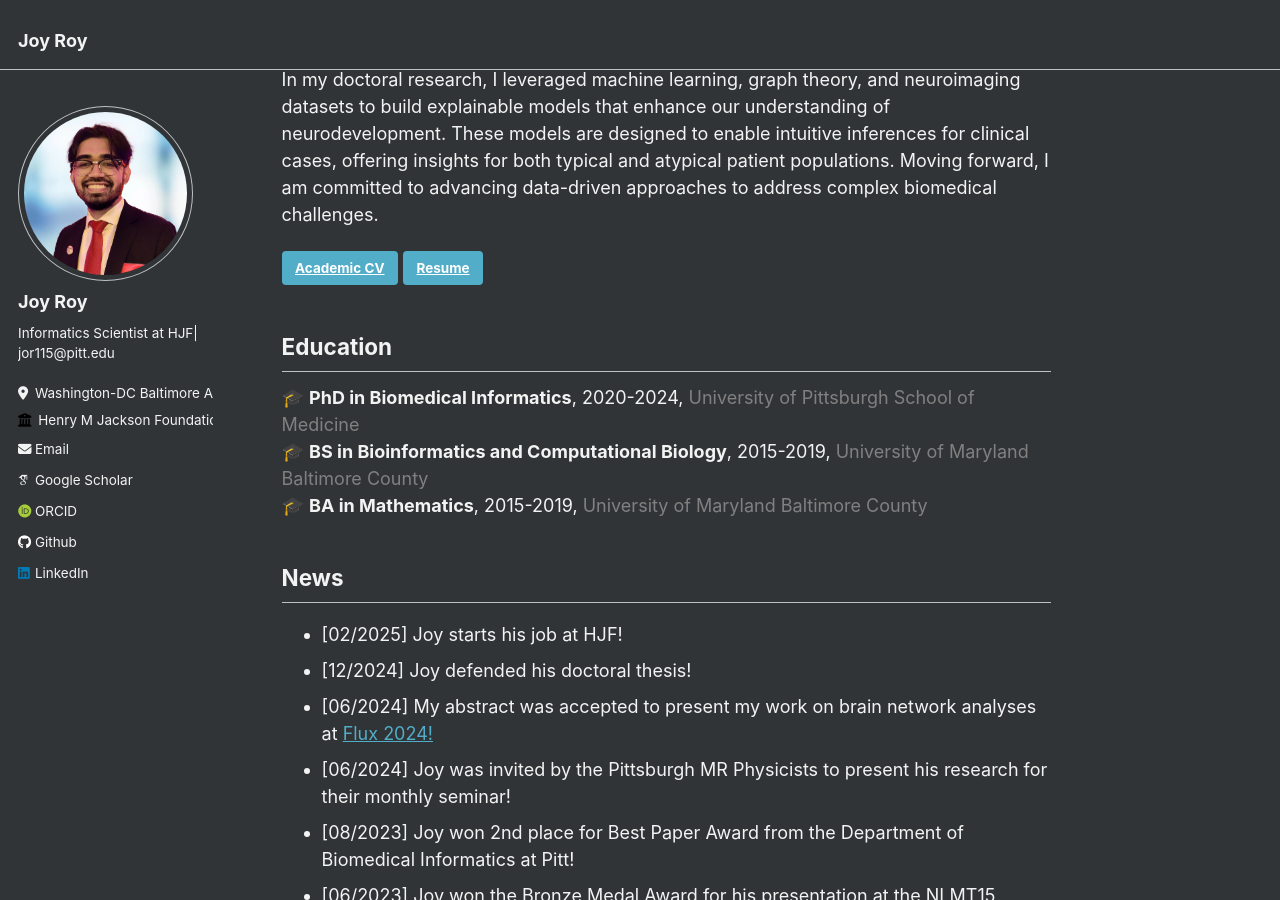
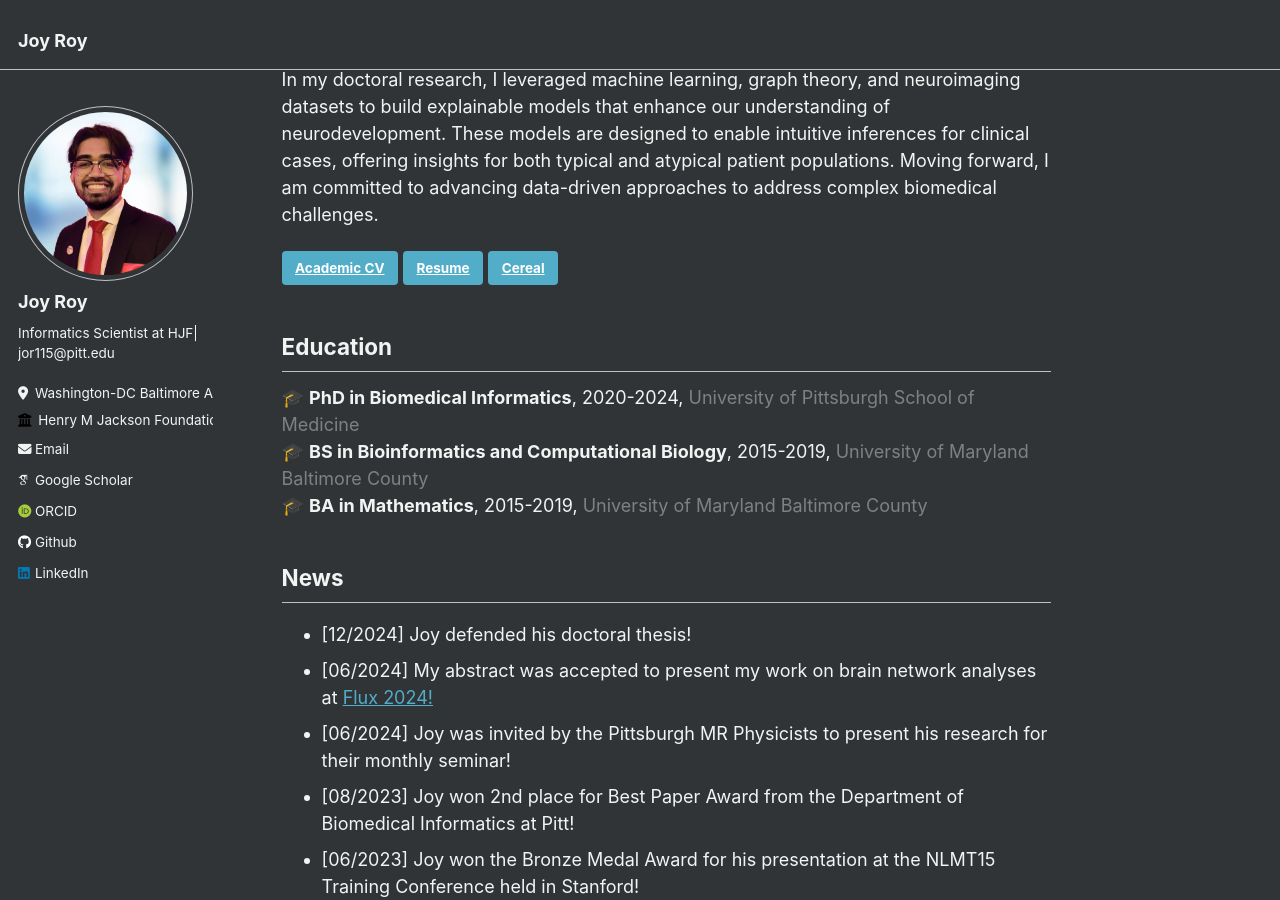
Before and after one commit to overjoyroy/overjoyroy.github.io, a Jekyll site: the page built from _pages/about.md, in a window 1280 px wide and 900 px high, scrolled down 268 px. Built offline with Jekyll 4.4.1, drawn with Linux system fonts in a browser that asks for light colours; some web fonts are replaced.

Commit message:
Cereal gag

```diff
--- a/_pages/about.md
+++ b/_pages/about.md
@@ -11,7 +11,7 @@ Hi! I'm Joy. I hold a PhD in Biomedical Informatics from the University of Pitts
 
 In my doctoral research, I leveraged machine learning, graph theory, and neuroimaging datasets to build explainable models that enhance our understanding of neurodevelopment. These models are designed to enable intuitive inferences for clinical cases, offering insights for both typical and atypical patient populations. Moving forward, I am committed to advancing data-driven approaches to address complex biomedical challenges.
 
-<a class="btn btn--light--outline btn--info" href="https://joyroy.org/files/academic_CV.pdf">Academic CV</a> <a class="btn btn--light--outline btn--info" href="https://joyroy.org/files/Resume.pdf">Resume</a>
+<a class="btn btn--light--outline btn--info" href="https://joyroy.org/files/academic_CV.pdf">Academic CV</a> <a class="btn btn--light--outline btn--info" href="https://joyroy.org/files/Resume.pdf">Resume</a> <a class="btn btn--light--outline btn--info" href="https://joyroy.org/files/Cereal.pdf">Cereal</a>
 
 <h2>Education</h2>
 🎓 **PhD in Biomedical Informatics**, 2020-2024, <span style="color: grey;">University of Pittsburgh School of Medicine</span> \
@@ -19,7 +19,6 @@ In my doctoral research, I leveraged machine learning, graph theory, and neuroim
 🎓 **BA in Mathematics**, 2015-2019, <span style="color: grey;">University of Maryland Baltimore County</span>
 
 <h2>News</h2>
-- [02/2025] Joy starts his job at HJF!
 - [12/2024] Joy defended his doctoral thesis!
 - [06/2024] My abstract was accepted to present my work on brain network analyses at <a href="https://fluxsociety.org/2024-baltimore/">Flux 2024!</a>
 - [06/2024] Joy was invited by the Pittsburgh MR Physicists to present his research for their monthly seminar!
```
Also changed, not shown: 3 other files.
